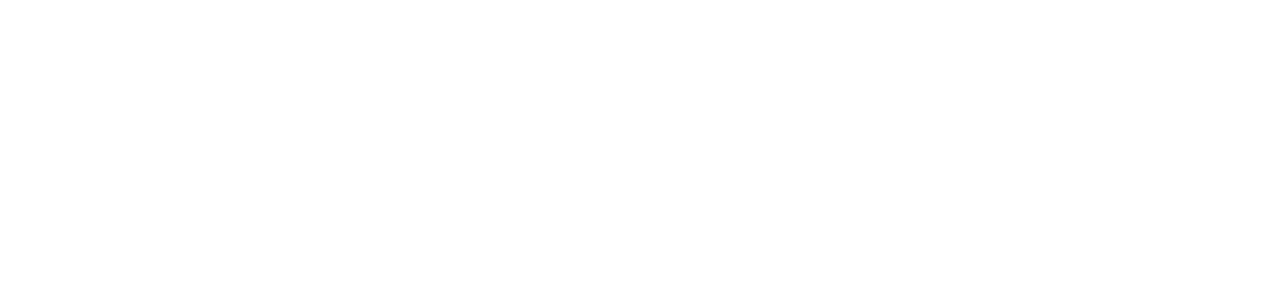
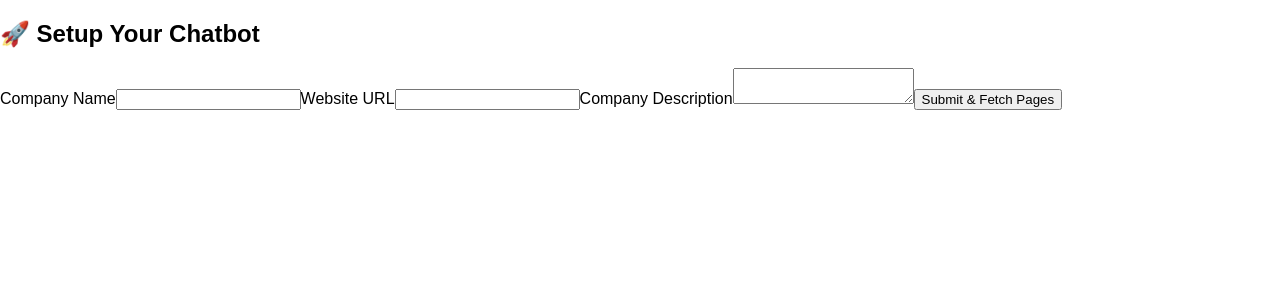
Before and after one commit to sunnysagar/chatbotsetup, a React (Vite) app: page /setup-chatbot in a window 1280 px wide. Before the commit this address had no page. Shown: the top 300 px of the page. Built offline with nearby package versions, Linux system fonts and the light colour scheme.

Commit message:
commit the latest changes

```diff
--- a/src/App.jsx
+++ b/src/App.jsx
@@ -4,6 +4,7 @@ import viteLogo from '/vite.svg'
 import {BrowserRouter as Router, Route, Routes} from 'react-router-dom'
 import LandingPage from './pages/LandingPage'
 import MainDashboard from './pages/MainDashboard'
+import SetupChatbot from './pages/Setup-Chatbot'
 import './Style.css'
 
 const App = () => {
@@ -13,6 +14,7 @@ const App = () => {
     <Routes>
       <Route path="/" element={<LandingPage />} />
       <Route path="/dashboard" element={<MainDashboard />} />
+      <Route path= "/setup-chatbot" element = { <SetupChatbot /> }/>
     </Routes>
    </Router>
   );
--- a/src/components/Sidebar.jsx
+++ b/src/components/Sidebar.jsx
@@ -1,15 +1,22 @@
 import React, { useState } from "react";
 import { FaTachometerAlt, FaRobot, FaUser, FaCog, FaSignOutAlt } from "react-icons/fa";
 import { motion } from "framer-motion";
+
+import { useNavigate } from "react-router-dom";
 import "../Style.css";
 
 const Sidebar = ({ user, onLogout }) => {
+    const navigate = useNavigate();
+
+    const handleClick =() => {
+        navigate("/setup-chatbot");
+    }
     return (
       <div className="sidebar">
         {/* Sidebar Items */}
         <div className="menu">
           <SidebarItem icon={<FaTachometerAlt />} text="Dashboard" />
-          <SidebarItem icon={<FaRobot />} text="Setup Chatbot" />
+          <SidebarItem onClick = {handleClick} icon={<FaRobot />} text="Setup Chatbot"/>
           <SidebarItem icon={<FaUser />} text="Profile" />
           <SidebarItem icon={<FaCog />} text="Settings" />
 
--- /dev/null
+++ b/src/pages/Setup-Chatbot.jsx
@@ -0,0 +1,101 @@
+import React, { useState } from "react";
+import { motion } from "framer-motion";
+import "../Style.css"; // Make sure to style it!
+
+const SetupChatbot = () => {
+  const [companyName, setCompanyName] = useState("");
+  const [websiteUrl, setWebsiteUrl] = useState("");
+  const [description, setDescription] = useState("");
+  const [webPages, setWebPages] = useState([]);
+  const [step, setStep] = useState(1); // Track progress
+
+  // 📌 Handle Form Submission
+  const handleSubmit = async (e) => {
+    e.preventDefault();
+    console.log("Submitting:", { companyName, websiteUrl, description });
+
+    // Simulating backend response for web pages
+    setTimeout(() => {
+      setWebPages(["/about", "/services", "/contact"]);
+      setStep(2); // Move to next step
+    }, 2000);
+  };
+
+  return (
+    <div className="setup-container">
+      {/* ✅ Progress Bar */}
+      <div className="progress-bar">
+        <div className={`progress ${step >= 1 ? "active" : ""}`}></div>
+        <div className={`progress ${step >= 2 ? "active" : ""}`}></div>
+      </div>
+
+      {step === 1 && (
+        <motion.div
+          className="form-container"
+          initial={{ opacity: 0, y: 20 }}
+          animate={{ opacity: 1, y: 0 }}
+          transition={{ duration: 0.8 }}
+        >
+          <h2>🚀 Setup Your Chatbot</h2>
+          <form onSubmit={handleSubmit}>
+            <label>Company Name</label>
+            <input
+              type="text"
+              value={companyName}
+              onChange={(e) => setCompanyName(e.target.value)}
+              required
+            />
+
+            <label>Website URL</label>
+            <input
+              type="url"
+              value={websiteUrl}
+              onChange={(e) => setWebsiteUrl(e.target.value)}
+              required
+            />
+
+            <label>Company Description</label>
+            <textarea
+              value={description}
+              onChange={(e) => setDescription(e.target.value)}
+              required
+            ></textarea>
+
+            <motion.button
+              className="submit-btn"
+              whileHover={{ scale: 1.1 }}
+              type="submit"
+            >
+              Submit & Fetch Pages
+            </motion.button>
+          </form>
+        </motion.div>
+      )}
+
+      {step === 2 && (
+        <motion.div
+          className="webpages-container"
+          initial={{ opacity: 0, y: 20 }}
+          animate={{ opacity: 1, y: 0 }}
+          transition={{ duration: 0.8 }}
+        >
+          <h2>🔍 Web Pages Detected</h2>
+          <ul>
+            {webPages.map((page, index) => (
+              <li key={index}>{page}</li>
+            ))}
+          </ul>
+          <motion.button
+            className="final-btn"
+            whileHover={{ scale: 1.1 }}
+            onClick={() => console.log("Proceed to chatbot customization")}
+          >
+            Proceed to Customization
+          </motion.button>
+        </motion.div>
+      )}
+    </div>
+  );
+};
+
+export default SetupChatbot;
```
